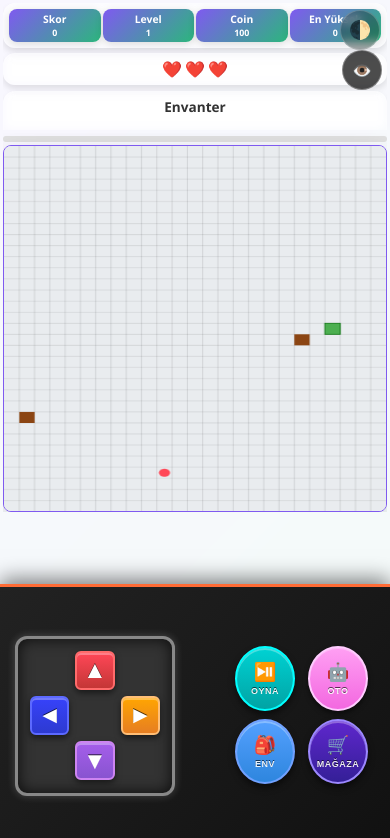
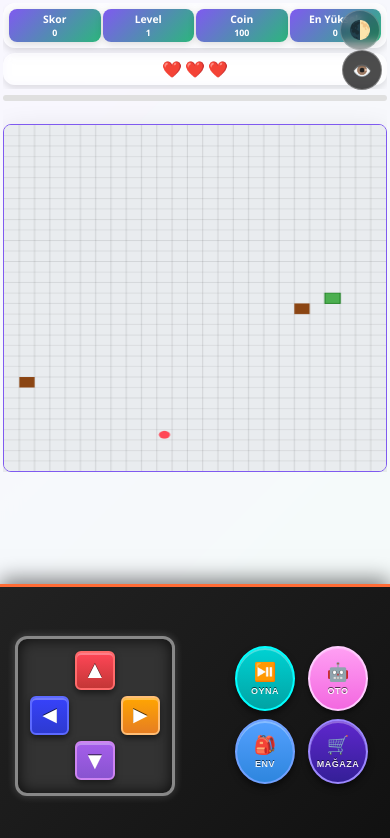
Before and after one commit to byress11/y-lan, a plain HTML site: page index.html in a window 390 px wide. Drawn offline with Linux system fonts and the light colour scheme.

Commit message:
Update index.html

```diff
--- a/index.html
+++ b/index.html
@@ -143,10 +143,10 @@
             background: var(--canvas-bg);
             box-shadow: 0 10px 30px var(--shadow);
             display: block;
-            margin: 0 auto;
+            margin: 20px auto 0 auto;
             width: 100%;
             max-width: 100%;
-            max-height: 60vh; /* Yeni eklenen: Canvas yüksekliğini sınırlıyorum */
+            max-height: 85vh;
         }
 
         .level-progress {
@@ -235,17 +235,19 @@
 
         .inventory {
             text-align: center;
+            padding-top: 8px;
+            padding-bottom: 8px;
         }
 
         .inventory h3 {
-            margin-bottom: 10px;
+            margin-bottom: 5px;
             font-size: 1rem;
         }
 
         .inventory-items {
             display: flex;
             justify-content: center;
-            gap: 10px;
+            gap: 5px;
             flex-wrap: wrap;
         }
 
@@ -463,9 +465,9 @@
                 flex: 1;
                 width: 100% !important;
                 height: auto !important;
-                max-height: calc(100vh - 340px) !important; /* 280px'den 340px'e artırıldı */
-                min-height: 120px;
-                border-width: 2px;
+                max-height: calc(100vh - 240px) !important;
+                min-height: 60px;
+                border-width: 1px;
             }
 
             .score-board {
@@ -1466,8 +1468,8 @@
             }
 
             canvas {
-                max-height: calc(100vh - 460px) !important; /* 340px'den 460px'e artırıldı */
-                min-height: 60px;
+                max-height: calc(100vh - 260px) !important;
+                min-height: 80px;
                 border-width: 1px;
             }
 
@@ -1569,51 +1571,12 @@
                 <div class="lives" id="lives"></div>
             </div>
 
-            <div class="card inventory">
-                <h3>Envanter</h3>
-                <div class="inventory-items">
-                    <button class="inventory-btn"
-                            onclick="useItem('shield')"
-                            ontouchstart="handleMobileTouch(event, () => useItem('shield'))"
-                            title="Kalkan - Bir darbeye karşı koruma">🛡️</button>
-                    <button class="inventory-btn"
-                            onclick="useItem('speedBoost')"
-                            ontouchstart="handleMobileTouch(event, () => useItem('speedBoost'))"
-                            title="Hız Artışı - 1 dakika hızlanma">⚡</button>
-                    <button class="inventory-btn"
-                            onclick="useItem('doublePoints')"
-                            ontouchstart="handleMobileTouch(event, () => useItem('doublePoints'))"
-                            title="Çift Puan - 1 dakika çift puan">💫</button>
-                    <button class="inventory-btn"
-                            onclick="useItem('ghostMode')"
-                            ontouchstart="handleMobileTouch(event, () => useItem('ghostMode'))"
-                            title="Hayalet Modu - 1 dakika geçirgenlik">👻</button>
-                    <button class="inventory-btn"
-                            onclick="changeSkin()"
-                            ontouchstart="handleMobileTouch(event, changeSkin)"
-                            title="Skin Değiştir">🎨</button>
-                </div>
-            </div>
-
             <div class="card controls">
                 <button class="control-btn up" onclick="changeDirection('up')">⬆️</button>
                 <button class="control-btn left" onclick="changeDirection('left')">⬅️</button>
                 <div class="control-center"></div>
                 <button class="control-btn right" onclick="changeDirection('right')">➡️</button>
                 <button class="control-btn down" onclick="changeDirection('down')">⬇️</button>
-            </div>
-
-            <div class="card autoplay-container">
-                <span>🤖 Oto-Oyna:</span>
-                <label class="switch">
-                    <input type="checkbox"
-                           id="autoplayToggle"
-                           onchange="toggleAutoplay()"
-                           ontouchstart="handleMobileTouch(event, null)">
-                    <span class="slider"
-                          onclick="document.getElementById('autoplayToggle').click()"
-                          ontouchstart="handleMobileTouch(event, () => document.getElementById('autoplayToggle').click())"></span>
-                </label>
             </div>
         </div>
 
```
